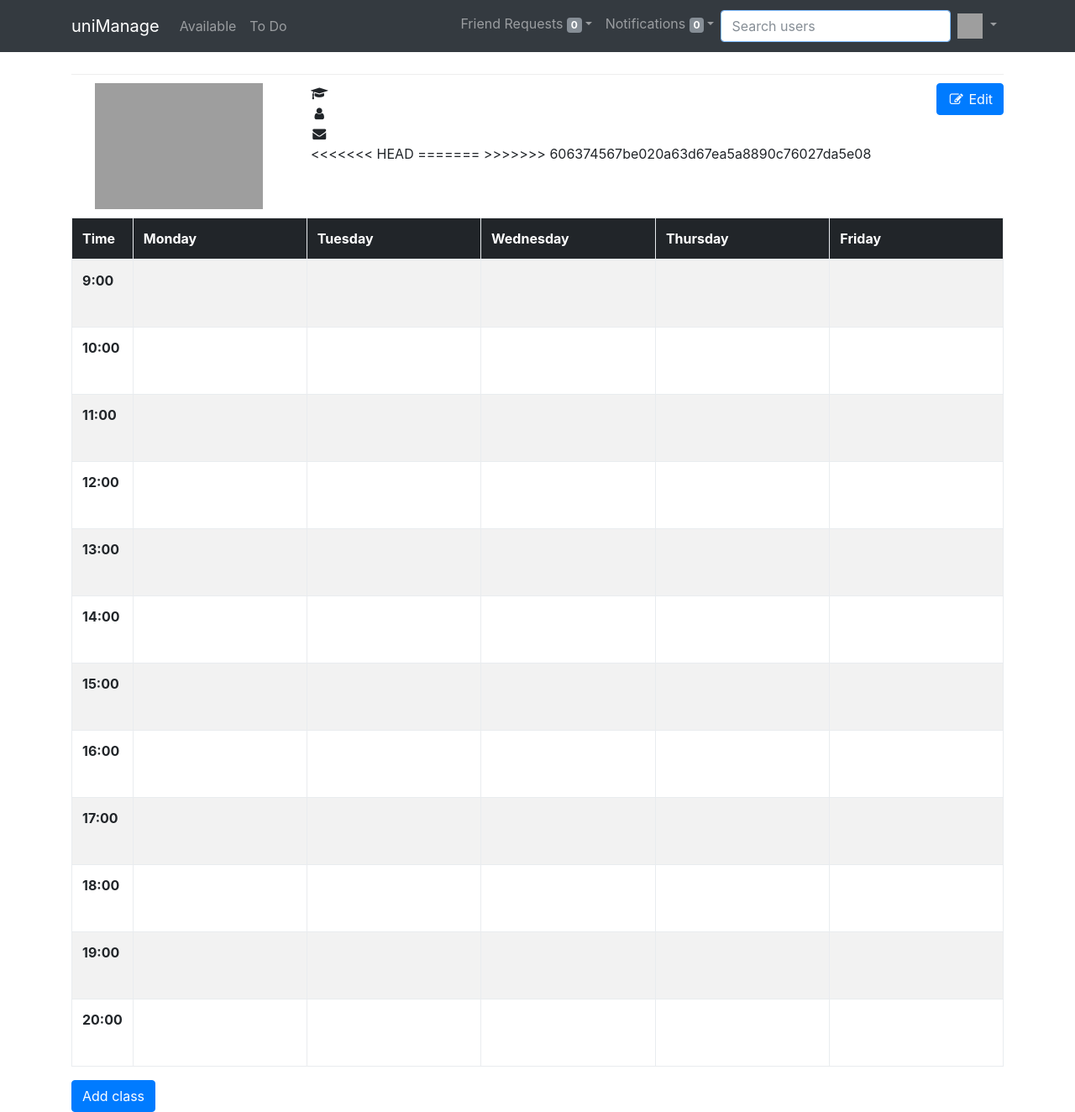
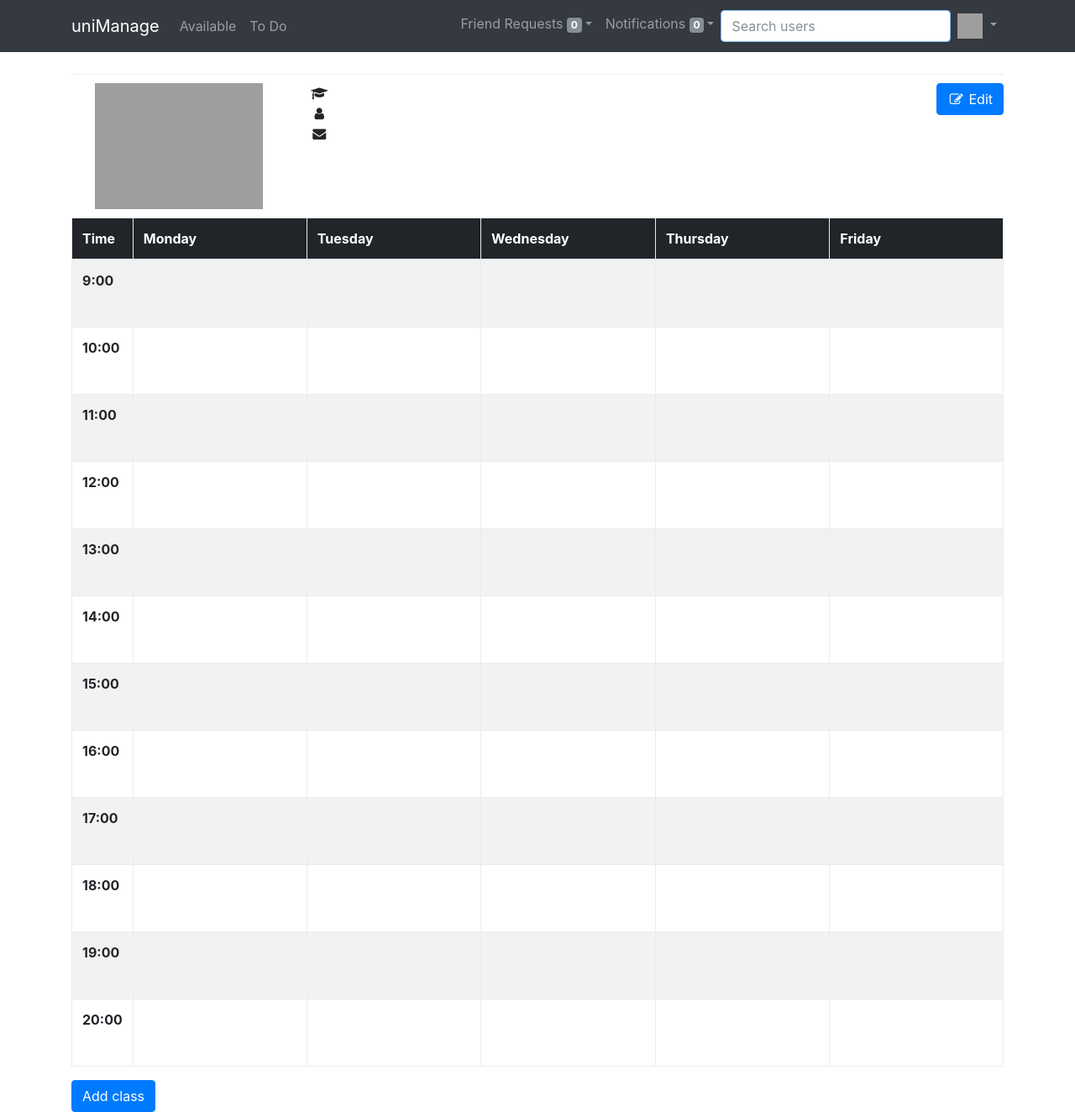
Before and after one commit to william-fan/cs4920-copy, a Flask app: template templates/user.html in a window 1280 px wide. Shown: the whole page at 84% size. Run offline with Flask 2, Linux system fonts and the light colour scheme; the template is opened without the code that fills it, so the values that code supplies are empty; some libraries are stand-ins or nearby versions; grey boxes are pictures that could not be loaded.

Commit message:
Fixed a previously unresolved merge conflict.

```diff
--- a/templates/user.html
+++ b/templates/user.html
@@ -22,13 +22,9 @@
         <br />
         <i class="fa fa-envelope fa-fw"></i> {{ user.email }}
         <br />
-<<<<<<< HEAD
         {% if current_user != user.username and user.user_id not in friends_of_user %}
         <button type="button" class="btn btn-primary" data-toggle="modal" data-target="#addFriend">Add Friend</button>
         {% endif %}
-=======
-
->>>>>>> 606374567be020a63d67ea5a8890c76027da5e08
       </p>
       <!-- Modal -->
       <div class="modal fade" id="addFriend" tabindex="-1" role="dialog" aria-labelledby="addFriendLabel" aria-hidden="true">
```
